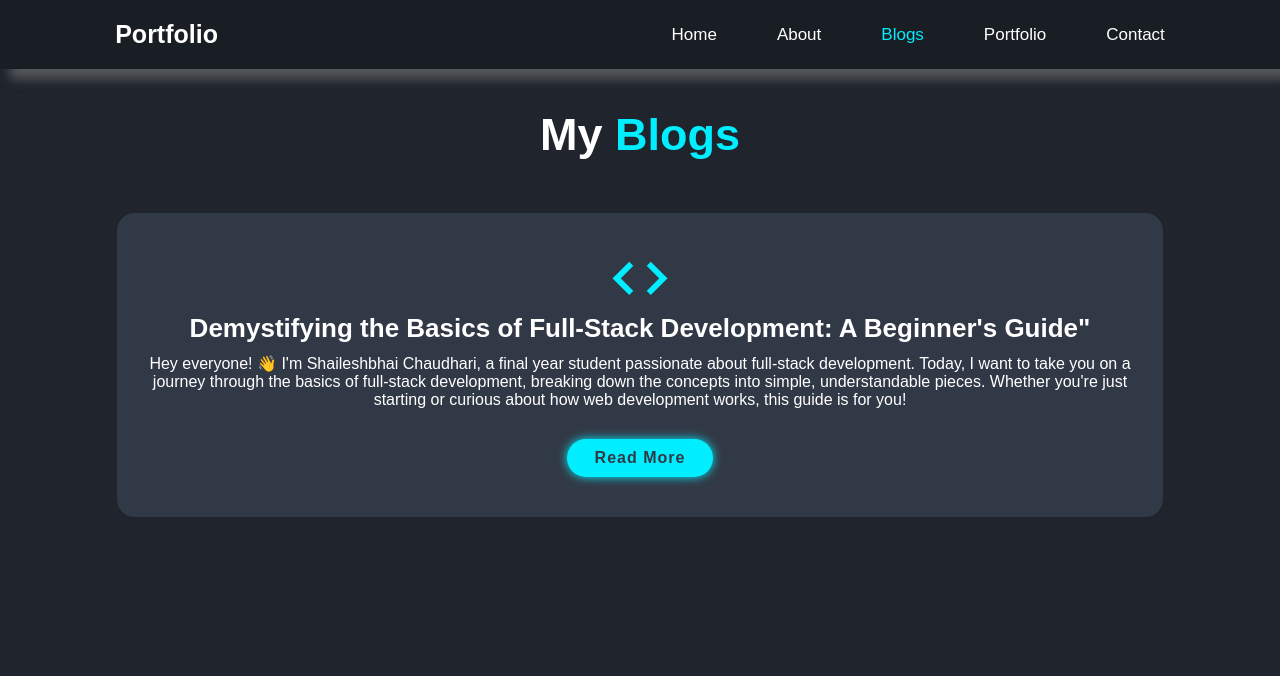
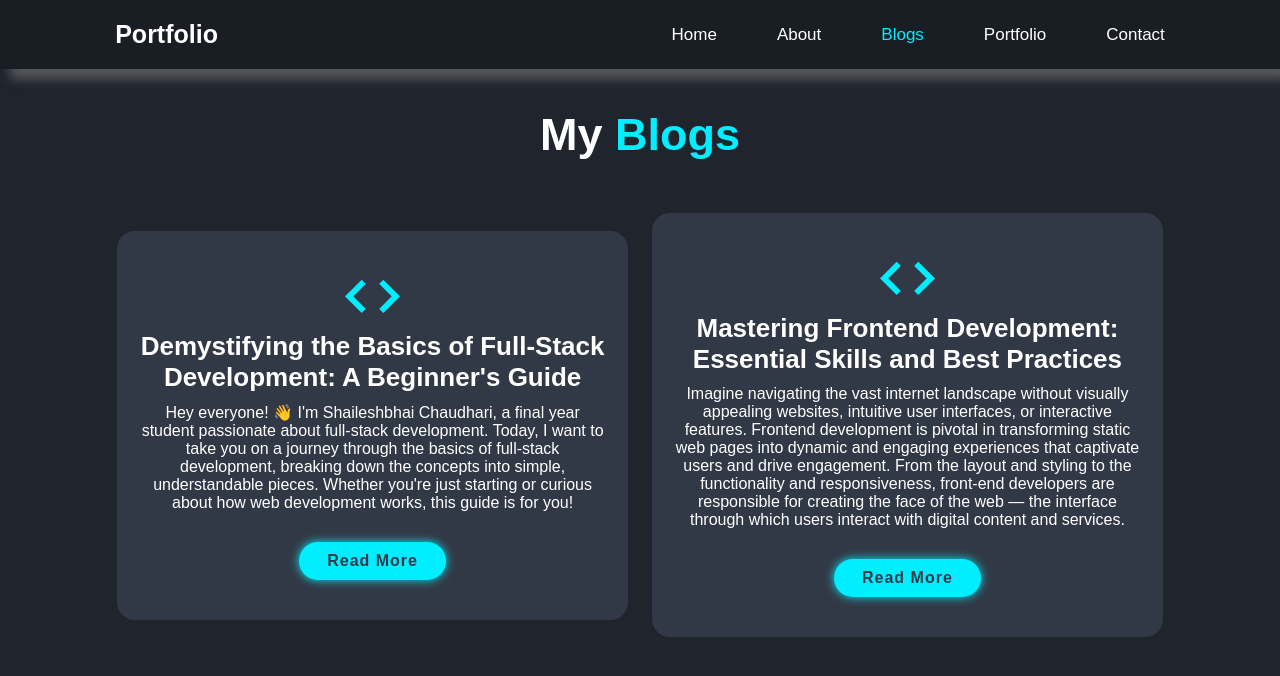
Before and after one commit to Shailesh93602/myportfolio, a React (Create React App) app: page /blogs in a window 1280 px wide. Shown: the top 676 px of the page. Built offline with nearby package versions, Linux system fonts and the light colour scheme.

Commit message:
Update Blogs.jsx
Added my second blog

```diff
--- a/src/components/Blogs.jsx
+++ b/src/components/Blogs.jsx
@@ -3,6 +3,7 @@ import React, { useState } from "react";
 const Blogs = () => {
   const blogLinks = [
     "https://guidetofullstack.blogspot.com/2023/12/demystifying-basics-of-full-stack.html",
+    "https://guidetofullstack.blogspot.com/2024/02/mastering-frontend-development.html"
   ];
 
   const redirectToBlog = (number) => {
@@ -20,7 +21,7 @@ const Blogs = () => {
           <i className="bx bx-code"></i>
           <h3>
             Demystifying the Basics of Full-Stack Development: A Beginner's
-            Guide"
+            Guide
           </h3>
           <div>
             <p>
@@ -36,6 +37,25 @@ const Blogs = () => {
             </button>
           </div>
         </div>
+        <div className="blogs-box">
+          <i className="bx bx-code"></i>
+          <h3>
+            Mastering Frontend Development: Essential Skills and Best Practices
+          </h3>
+          <div>
+            <p>
+              Imagine navigating the vast internet landscape without visually appealing websites,
+              intuitive user interfaces, or interactive features. Frontend development is pivotal
+              in transforming static web pages into dynamic and engaging experiences that captivate
+              users and drive engagement. From the layout and styling to the functionality and
+              responsiveness, front-end developers are responsible for creating the face of the
+              web — the interface through which users interact with digital content and services.
+            </p>
+            <button className="btn" onClick={() => redirectToBlog(2)}>
+                Read More
+            </button>
+          </div>
+        </div>
       </div>
     </section>
   );
```
